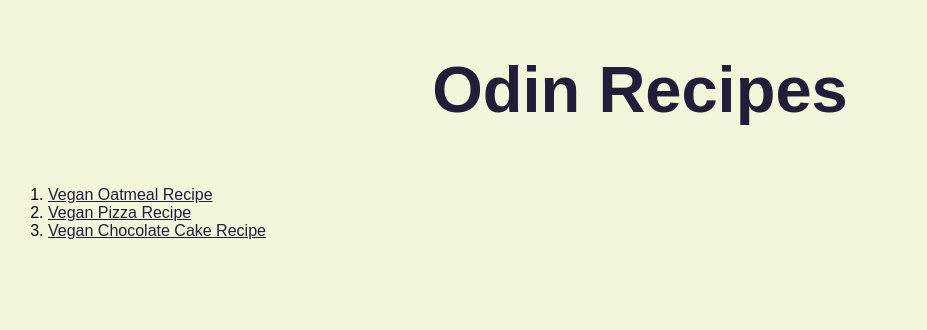
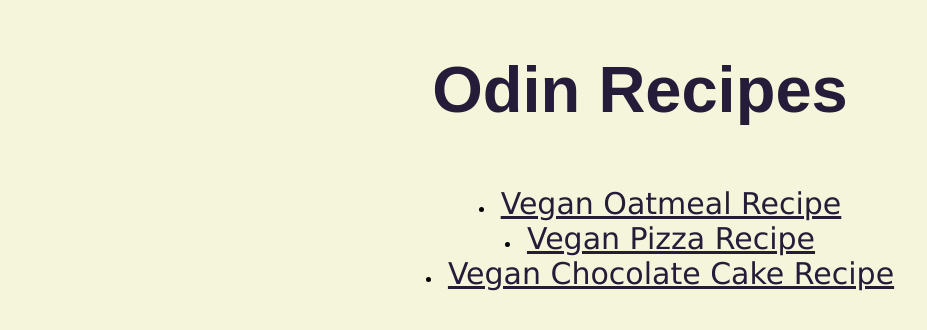
Before and after one commit to imbriankeeley/Odin-Recipes, a plain HTML site: page index.html in a window 1280 px wide. Shown: the whole page, without its empty margins (0-927 px from the left). Drawn offline with Linux system fonts and the light colour scheme.

Commit message:
Centered list and made font larger

```diff
--- a/style.css
+++ b/style.css
@@ -14,13 +14,16 @@ h1.page-title {
 }
 
 #list-container {
-    display: flex;
-    justify-content: center;
-    align-items: center;
 }
 
 ol.recipes {
+    text-align: center;
+    list-style: inside;
+}
 
+a {
+    font-size: 30px;
+    font-family: 'Lucida Sans', 'Lucida Sans Regular', 'Lucida Grande', 'Lucida Sans Unicode', Geneva, Verdana, sans-serif;
 }
 
 a:link, a:visited {
```
